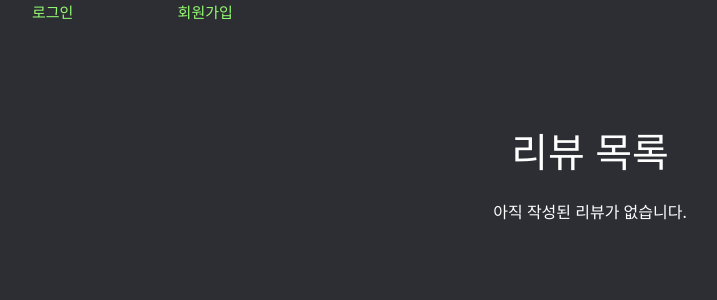
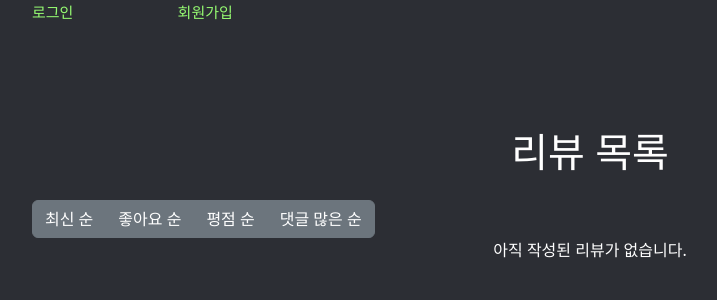
Before and after one commit to happinhwa/Final-MooChu, a Django app: template templates/review/main_review_list.html in a window 1280 px wide. Shown: the part 196-496 px from the top of the page, without its empty margins (50-767 px from the left). Run offline with Django 4.2, Linux system fonts and the light colour scheme; the template is opened without the code that fills it, so the values that code supplies are empty; some libraries are stand-ins or nearby versions.

Commit message:
정렬 버튼들도 만들었다. 다음에 되면 좀더 편리하게 구조를 만들어봐도 좋을 것 같다.

```diff
--- a/templates/review/main_review_list.html
+++ b/templates/review/main_review_list.html
@@ -42,6 +42,13 @@
     </div>
     {% endif %}
 
+    <div class="btn-group" role="group" aria-label="Sorting options">
+        <a href="?order=newest" class="btn btn-secondary">최신 순</a>
+        <a href="?order=likes" class="btn btn-secondary">좋아요 순</a>
+        <a href="?order=rating" class="btn btn-secondary">평점 순</a>
+        <a href="?order=comments" class="btn btn-secondary">댓글 많은 순</a>
+    </div>
+
 <div class="reviews">
 {% if reviews %}
     <ul>
@@ -81,5 +88,4 @@
 {% endif %}
 </div>
 </div>
-
 {% endblock %}
```
Also changed, not shown: review/views.py (+17 -2 lines).
